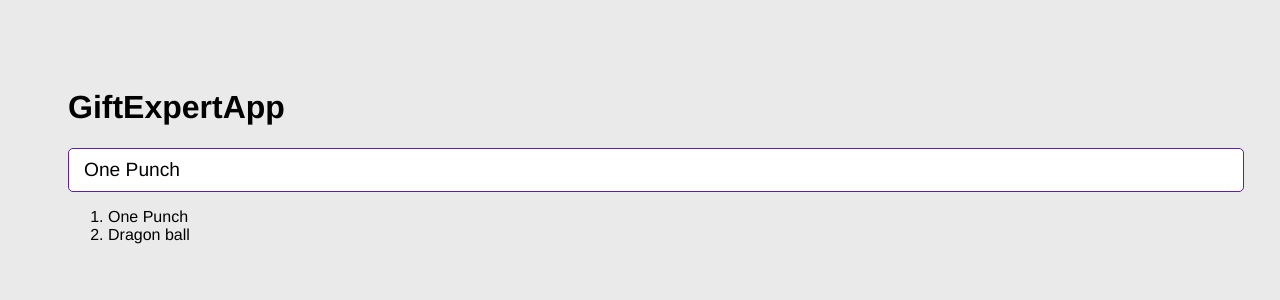
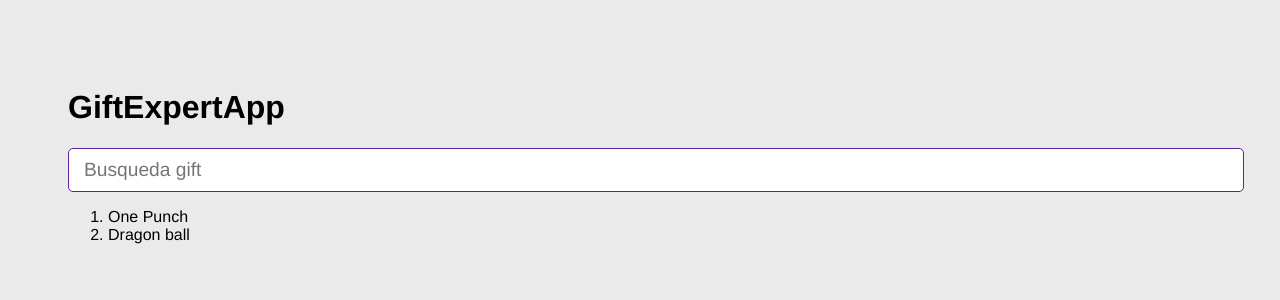
Before and after one commit to Oen844/gift-expert-app, a React (Vite) app: page / in a window 1280 px wide. Shown: the top 300 px of the page. Built offline with nearby package versions, Linux system fonts and the light colour scheme.

Commit message:
components comunication

```diff
--- a/src/GiftExpertApp.jsx
+++ b/src/GiftExpertApp.jsx
@@ -6,11 +6,12 @@
     const arrCategories = [" One Punch ", "Dragon ball"];
     const [categories, setCategories] = useState(arrCategories);
 
-    const onAddCategory = ( ) => {
+    const onAddCategory = (event) => {
         //valorant
-        console.log('valorant');
-        setCategories( [... categories, 'Valorant'] );
+        console.log(event);
+        //setCategories([...categories, 'Valorant']);
         // setCategories( cat => [... cat, 'Valorant'] );
+        setCategories([...categories, event]);
 
     }
 
@@ -21,14 +22,16 @@
             <h1>GiftExpertApp</h1>
 
             {/* input */}
-            <AddCategory setCategories = { setCategories } />
+            <AddCategory
+                onNewCategory={event => onAddCategory(event)}
+            />
 
             {/* listado fe gif */}
 
             <ol>
-                { categories.map( categoriy =>{
-                    return <li key={ categoriy }> { categoriy } </li>
-                }) }
+                {categories.map(categoriy => {
+                    return <li key={categoriy}> {categoriy} </li>
+                })}
 
             </ol>
             {/* gif item */}
--- a/src/components/AddCategory.jsx
+++ b/src/components/AddCategory.jsx
@@ -1,8 +1,8 @@
 import { useState } from "react"
 
-export const AddCategory = ({ setCategories }) => {
+export const AddCategory = ({ onNewCategory }) => {
 
-    const [inputValue, setInputValue] = useState('One Punch');
+    const [inputValue, setInputValue] = useState('');
 
     const onInputChang = (event) => {
         setInputValue(event.target.value);
@@ -11,7 +11,7 @@
     const onSubmit = (event) => {
         event.preventDefault();
         if (inputValue.trim().length <=1) return;
-        setCategories( categories => [ inputValue, ...categories ] );
+        onNewCategory(inputValue.trim());
         setInputValue ('');
     }
 
```
